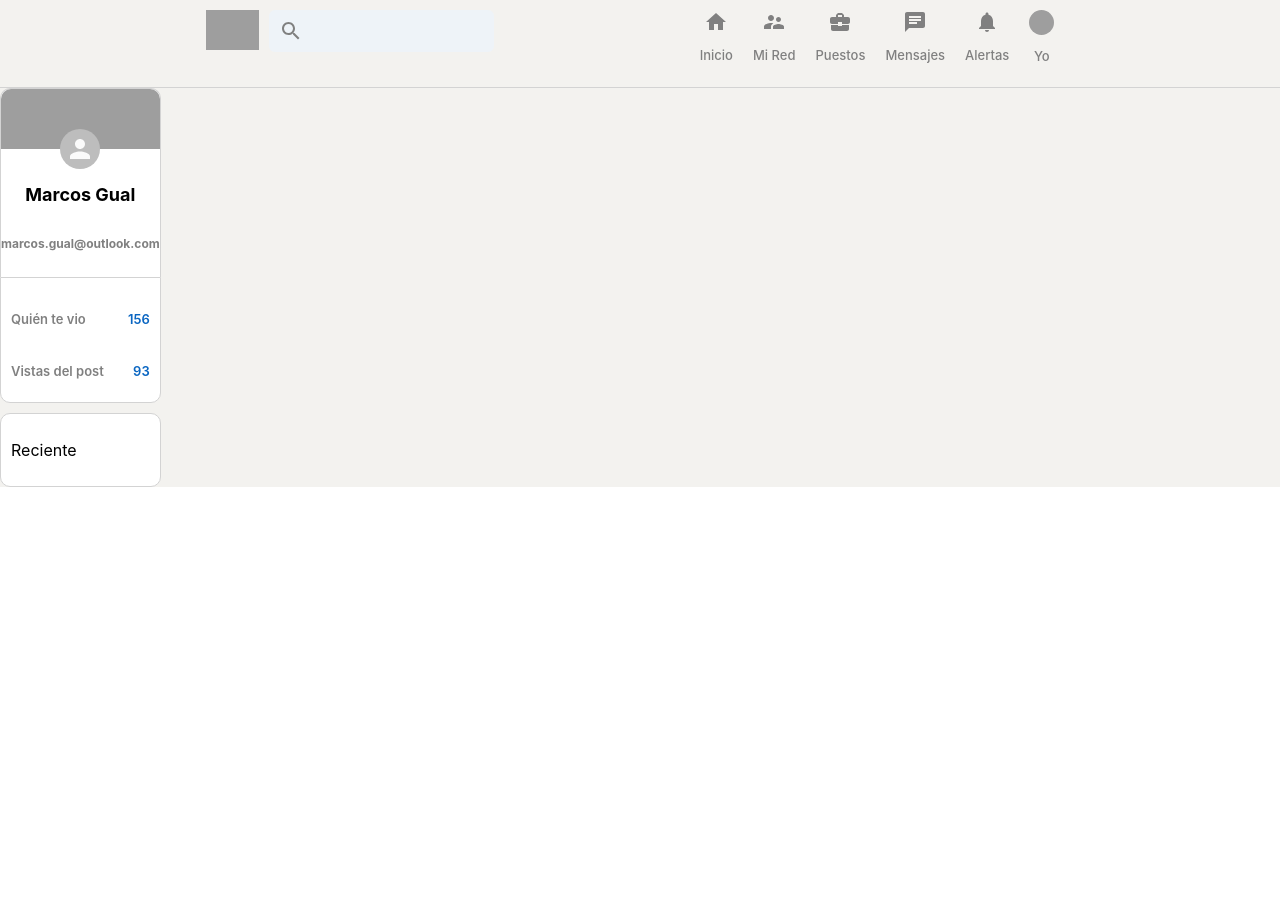
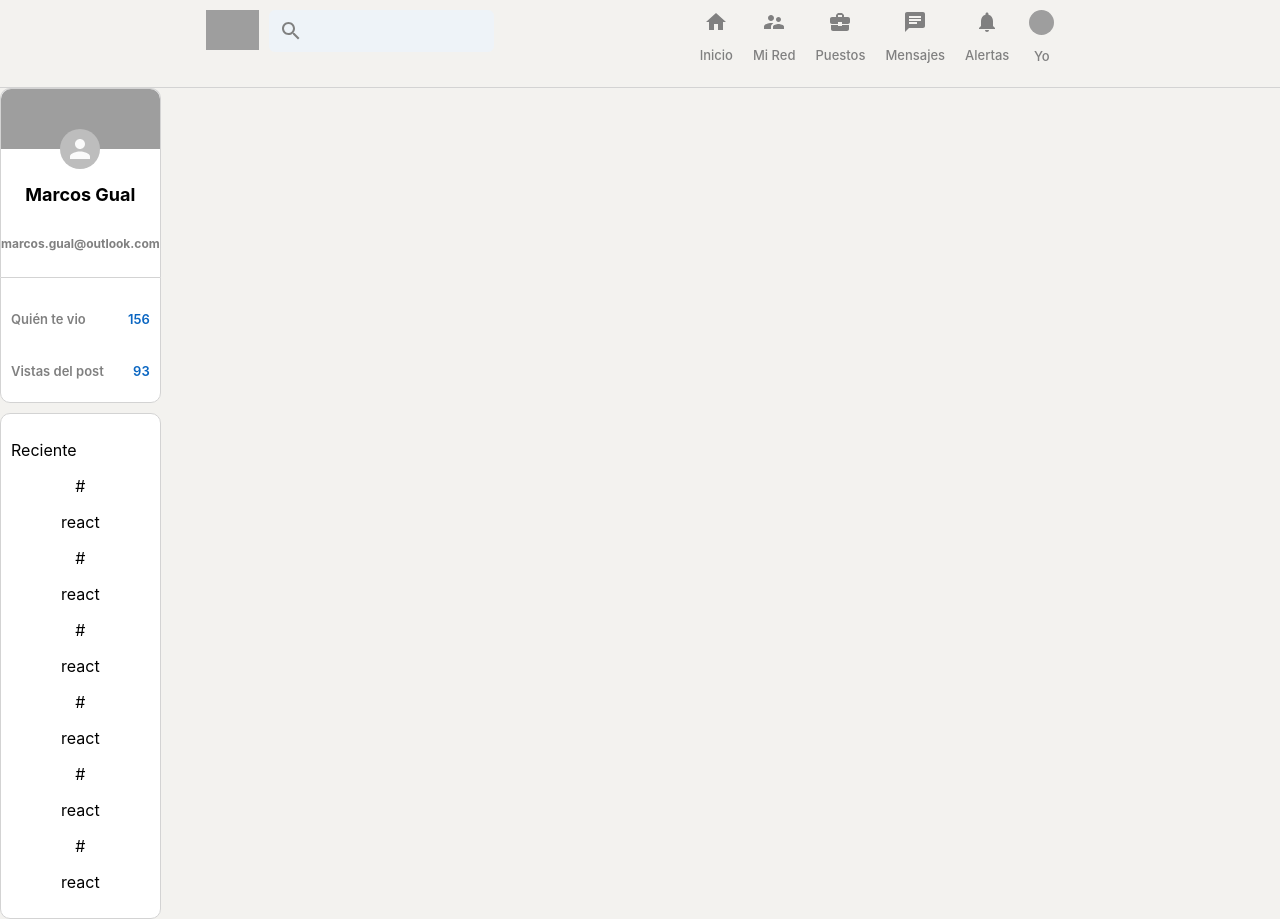
Before and after one commit to MarcosGual/social-app-react, a React (Create React App) app in the folder mock-social-app/: page / in a window 1280 px wide. Before the commit the page ends 800 px from the top, so only its background shows below. Built offline with nearby package versions, Linux system fonts and the light colour scheme; grey boxes are pictures that could not be loaded.

Commit message:
barraLateral
Estilos2

```diff
--- a/mock-social-app/src/BarraLateral.tsx
+++ b/mock-social-app/src/BarraLateral.tsx
@@ -3,7 +3,15 @@
 import './BarraLateral.css'
 
 export default function BarraLateral() {
-    return(
+
+    const itemReciente = (topic) => ( //no siempre hace falta tener un componente, podemos tener una función que haga el renderizado
+        <div className="barralateral">
+            <span className="barralateral__hash">#</span>
+            <p>{topic}</p>
+        </div>
+    )
+
+    return (
         <div className='barralateral'>
             <div className='barralateral__arriba'>
                 <img src='https://photy.org/photos/blue-slide-background-wide.jpg' alt='' />
@@ -25,6 +33,12 @@
 
             <div className="barralateral__abajo">
                 <p>Reciente</p>
+                {itemReciente('react')}
+                {itemReciente('react')}
+                {itemReciente('react')}
+                {itemReciente('react')}
+                {itemReciente('react')}
+                {itemReciente('react')}
             </div>
         </div>
     );
```
Lines whose indentation alone changed are shown as unchanged.
